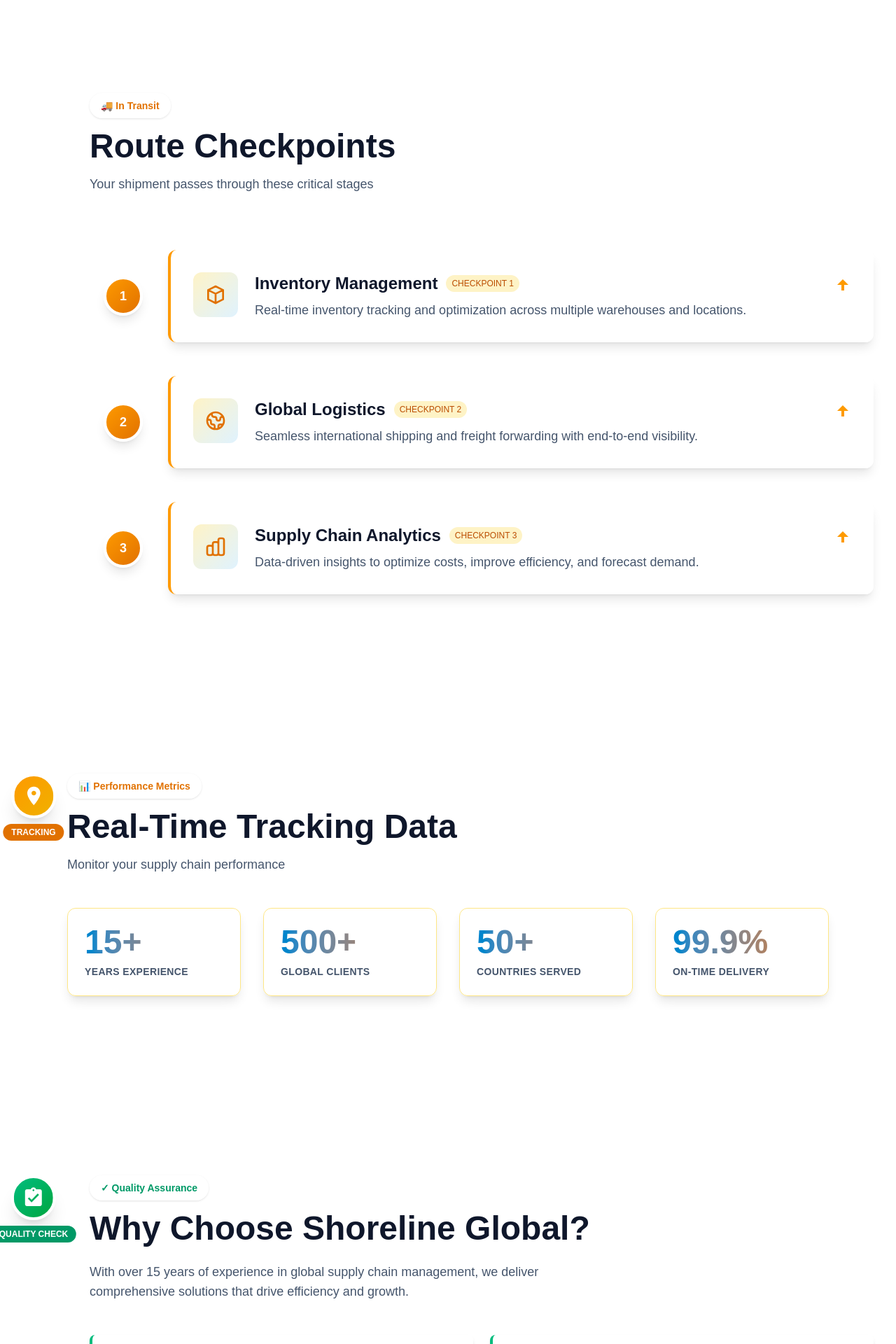
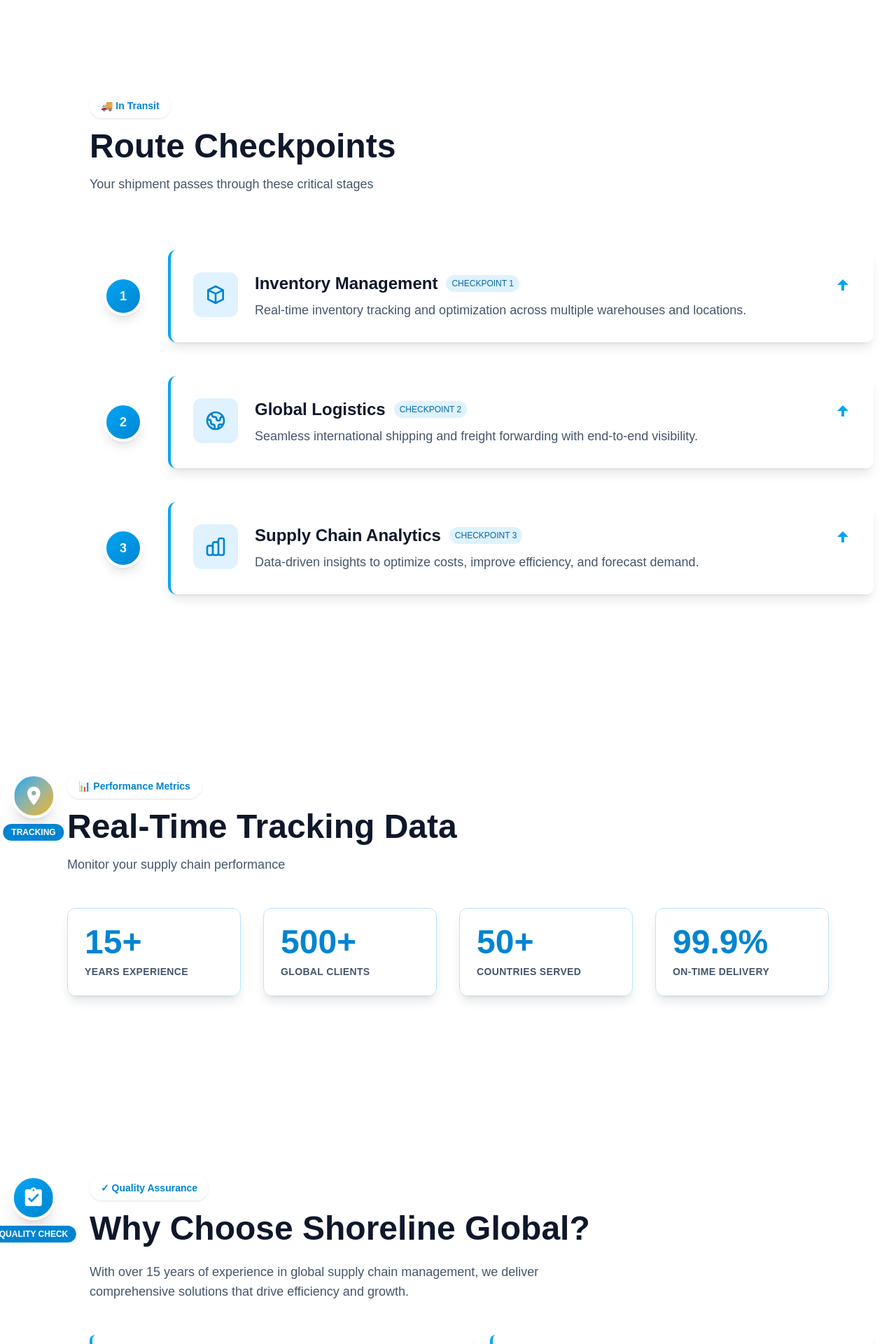
Before and after one commit to Shoreline-Global/shoreline-global, a Next.js app: page / in a window 1280 px wide. Shown: the part 860-2780 px from the top of the page at 70% size. Built offline with nearby package versions, Linux system fonts and the light colour scheme.

Commit message:
Update homepage color scheme

```diff
--- a/app/page.tsx
+++ b/app/page.tsx
@@ -50,17 +50,17 @@
   return (
     <div ref={containerRef} className="min-h-screen relative">
       {/* Seamless Background Gradient - Top to Bottom Journey */}
-      <div className="fixed inset-0 bg-gradient-to-b from-sky-50 via-blue-50 via-50% to-emerald-50 -z-10"></div>
+      <div className="fixed inset-0 bg-gradient-to-b from-sky-50 via-sky-40 via-50% to-sky-50 -z-10"></div>
 
       <Navigation />
 
       {/* Continuous Vertical Supply Chain Path - fills as you scroll */}
       <div className="fixed left-8 lg:left-12 top-0 bottom-0 w-1 hidden lg:block z-40 pointer-events-none">
         {/* Background track */}
-        <div className="absolute top-0 left-0 right-0 bottom-0 bg-gradient-to-b from-sky-200 via-amber-200 to-emerald-200 opacity-30"></div>
+        <div className="absolute top-0 left-0 right-0 bottom-0 bg-gradient-to-b from-sky-200 via-sky-200 to-sky-200 opacity-30"></div>
         {/* Animated fill */}
         <motion.div
-          className="absolute top-0 left-0 right-0 bg-gradient-to-b from-sky-500 via-blue-500 to-emerald-500 shadow-lg origin-top"
+          className="absolute top-0 left-0 right-0 bg-gradient-to-b from-sky-500 via-sky-500 to-sky-600 shadow-lg origin-top"
           style={{ height: pathHeight }}
         ></motion.div>
       </div>
@@ -151,7 +151,7 @@
             viewport={{ once: true, margin: "-100px" }}
             variants={fadeInUp}
           >
-            <span className="inline-block bg-white/80 backdrop-blur text-amber-600 px-4 py-2 rounded-full text-sm font-semibold mb-4 shadow-sm">
+            <span className="inline-block bg-white/80 backdrop-blur text-sky-600 px-4 py-2 rounded-full text-sm font-semibold mb-4 shadow-sm">
               🚚 In Transit
             </span>
             <h2 className="text-4xl lg:text-5xl font-bold text-slate-900 mb-4">Route Checkpoints</h2>
@@ -172,7 +172,7 @@
                 {/* Checkpoint Marker on Path */}
                 <div className="absolute left-8 lg:left-12 top-1/2 -translate-x-1/2 -translate-y-1/2 hidden lg:flex flex-col items-center z-50">
                   <motion.div
-                    className="w-14 h-14 rounded-full bg-gradient-to-br from-amber-500 to-amber-600 border-4 border-white shadow-lg flex items-center justify-center"
+                    className="w-14 h-14 rounded-full bg-gradient-to-br from-sky-500 to-sky-600 border-4 border-white shadow-lg flex items-center justify-center"
                     initial={{ scale: 0 }}
                     whileInView={{ scale: 1 }}
                     viewport={{ once: true }}
@@ -183,29 +183,29 @@
                 </div>
 
                 <motion.div
-                  className="bg-white/70 backdrop-blur p-8 rounded-xl shadow-lg border-l-4 border-amber-500 hover:shadow-2xl hover:bg-white/90 transition-all duration-300 ml-0 lg:ml-28"
+                  className="bg-white/70 backdrop-blur p-8 rounded-xl shadow-lg border-l-4 border-sky-500 hover:shadow-2xl hover:bg-white/90 transition-all duration-300 ml-0 lg:ml-28"
                   whileHover={{ x: 10, scale: 1.02 }}
                 >
                   <div className="flex items-start gap-6">
                     <motion.div
-                      className="w-16 h-16 bg-gradient-to-br from-amber-100 to-sky-100 rounded-xl flex items-center justify-center flex-shrink-0"
+                      className="w-16 h-16 bg-gradient-to-br from-sky-100 to-sky-100 rounded-xl flex items-center justify-center flex-shrink-0"
                       whileHover={{ rotate: 360, scale: 1.1, transition: { duration: 0.6 } }}
                     >
-                      <svg className="w-8 h-8 text-amber-600" fill="none" stroke="currentColor" viewBox="0 0 24 24">
+                      <svg className="w-8 h-8 text-sky-600" fill="none" stroke="currentColor" viewBox="0 0 24 24">
                         <path strokeLinecap="round" strokeLinejoin="round" strokeWidth={2} d={service.icon} />
                       </svg>
                     </motion.div>
                     <div className="flex-1">
                       <div className="flex items-center gap-3 mb-2">
                         <h3 className="text-2xl font-semibold text-slate-900">{service.title}</h3>
-                        <span className="text-xs bg-amber-100 text-amber-700 px-2 py-1 rounded-full">CHECKPOINT {index + 1}</span>
+                        <span className="text-xs bg-sky-100 text-sky-700 px-2 py-1 rounded-full">CHECKPOINT {index + 1}</span>
                       </div>
                       <p className="text-slate-600 text-lg">
                         {service.description}
                       </p>
                     </div>
                     <motion.div
-                      className="text-amber-500"
+                      className="text-sky-500"
                       animate={{ y: [0, 10, 0] }}
                       transition={{ duration: 1.5, repeat: Infinity }}
                     >
@@ -226,7 +226,7 @@
         {/* Tracking Checkpoint Marker */}
         <div className="absolute left-8 lg:left-12 top-32 -translate-x-1/2 hidden lg:flex flex-col items-center z-50">
           <motion.div
-            className="w-16 h-16 rounded-full bg-gradient-to-br from-amber-500 to-yellow-500 border-4 border-white shadow-xl flex items-center justify-center"
+            className="w-16 h-16 rounded-full bg-gradient-to-br from-sky-500 to-yellow-500 border-4 border-white shadow-xl flex items-center justify-center"
             initial={{ scale: 0 }}
             whileInView={{ scale: 1 }}
             viewport={{ once: true }}
@@ -236,7 +236,7 @@
               <path d="M12 2C8.13 2 5 5.13 5 9c0 5.25 7 13 7 13s7-7.75 7-13c0-3.87-3.13-7-7-7zm0 9.5c-1.38 0-2.5-1.12-2.5-2.5s1.12-2.5 2.5-2.5 2.5 1.12 2.5 2.5-1.12 2.5-2.5 2.5z"/>
             </svg>
           </motion.div>
-          <div className="mt-2 bg-amber-600 text-white text-xs font-bold px-3 py-1 rounded-full whitespace-nowrap">
+          <div className="mt-2 bg-sky-600 text-white text-xs font-bold px-3 py-1 rounded-full whitespace-nowrap">
             TRACKING
           </div>
         </div>
@@ -249,7 +249,7 @@
             viewport={{ once: true }}
             variants={fadeInUp}
           >
-            <span className="inline-block bg-white/80 backdrop-blur text-amber-600 px-4 py-2 rounded-full text-sm font-semibold mb-4 shadow-sm">
+            <span className="inline-block bg-white/80 backdrop-blur text-sky-600 px-4 py-2 rounded-full text-sm font-semibold mb-4 shadow-sm">
               📊 Performance Metrics
             </span>
             <h2 className="text-4xl lg:text-5xl font-bold text-slate-900 mb-4">Real-Time Tracking Data</h2>
@@ -268,7 +268,7 @@
                 key={index}
                 variants={staggerItem}
                 whileHover={{ scale: 1.05, y: -5, transition: { duration: 0.3 } }}
-                className="bg-white/70 backdrop-blur rounded-xl p-6 border border-amber-200 shadow-lg hover:shadow-xl hover:bg-white/90"
+                className="bg-white/70 backdrop-blur rounded-xl p-6 border border-sky-200 shadow-lg hover:shadow-xl hover:bg-white/90"
               >
                 <motion.div
                   initial={{ opacity: 0, scale: 0.5 }}
@@ -276,7 +276,7 @@
                   viewport={{ once: true }}
                   transition={{ duration: 0.5, delay: index * 0.1 }}
                 >
-                  <div className="text-5xl font-bold mb-2 bg-gradient-to-r from-sky-600 to-amber-600 bg-clip-text text-transparent">
+                  <div className="text-5xl font-bold mb-2 bg-gradient-to-r from-sky-600 to-sky-600 bg-clip-text text-transparent">
                     {stat.value}
                   </div>
                   <div className="text-slate-600 text-sm uppercase tracking-wide font-semibold">{stat.label}</div>
@@ -292,7 +292,7 @@
         {/* Quality Check Marker */}
         <div className="absolute left-8 lg:left-12 top-32 -translate-x-1/2 hidden lg:flex flex-col items-center z-50">
           <motion.div
-            className="w-16 h-16 rounded-full bg-gradient-to-br from-emerald-500 to-green-600 border-4 border-white shadow-xl flex items-center justify-center"
+            className="w-16 h-16 rounded-full bg-gradient-to-br from-sky-500 to-sky-600 border-4 border-white shadow-xl flex items-center justify-center"
             initial={{ scale: 0 }}
             whileInView={{ scale: 1 }}
             viewport={{ once: true }}
@@ -302,7 +302,7 @@
               <path d="M19 3h-4.18C14.4 1.84 13.3 1 12 1c-1.3 0-2.4.84-2.82 2H5c-1.1 0-2 .9-2 2v14c0 1.1.9 2 2 2h14c1.1 0 2-.9 2-2V5c0-1.1-.9-2-2-2zm-7 0c.55 0 1 .45 1 1s-.45 1-1 1-1-.45-1-1 .45-1 1-1zm-2 14l-4-4 1.41-1.41L10 14.17l6.59-6.59L18 9l-8 8z"/>
             </svg>
           </motion.div>
-          <div className="mt-2 bg-emerald-600 text-white text-xs font-bold px-3 py-1 rounded-full whitespace-nowrap">
+          <div className="mt-2 bg-sky-600 text-white text-xs font-bold px-3 py-1 rounded-full whitespace-nowrap">
             QUALITY CHECK
           </div>
         </div>
@@ -314,7 +314,7 @@
             viewport={{ once: true, margin: "-100px" }}
             variants={slideInLeft}
           >
-            <span className="inline-block bg-white/80 backdrop-blur text-emerald-600 px-4 py-2 rounded-full text-sm font-semibold mb-4 shadow-sm">
+            <span className="inline-block bg-white/80 backdrop-blur text-sky-600 px-4 py-2 rounded-full text-sm font-semibold mb-4 shadow-sm">
               ✓ Quality Assurance
             </span>
             <h2 className="text-4xl lg:text-5xl font-bold text-slate-900 mb-6">
@@ -334,12 +334,12 @@
               {features.map((feature, index) => (
                 <motion.li
                   key={index}
-                  className="flex items-start group bg-white/70 backdrop-blur p-5 rounded-lg border-l-4 border-emerald-500 shadow-md hover:shadow-xl hover:bg-white/90"
+                  className="flex items-start group bg-white/70 backdrop-blur p-5 rounded-lg border-l-4 border-sky-500 shadow-md hover:shadow-xl hover:bg-white/90"
                   variants={staggerItem}
                   whileHover={{ x: 10, scale: 1.02, transition: { duration: 0.3 } }}
                 >
                   <motion.div
-                    className="w-8 h-8 rounded-full bg-gradient-to-br from-emerald-500 to-green-600 flex items-center justify-center mr-3 flex-shrink-0"
+                    className="w-8 h-8 rounded-full bg-gradient-to-br from-sky-500 to-sky-700 flex items-center justify-center mr-3 flex-shrink-0"
                     whileHover={{ scale: 1.3, rotate: 360, transition: { duration: 0.5 } }}
                   >
                     <svg
@@ -351,7 +351,7 @@
                       <path strokeLinecap="round" strokeLinejoin="round" strokeWidth={3} d="M5 13l4 4L19 7" />
                     </svg>
                   </motion.div>
-                  <span className="text-slate-700 group-hover:text-emerald-600 transition-colors font-medium">{feature}</span>
+                  <span className="text-slate-700 group-hover:text-sky-600 transition-colors font-medium">{feature}</span>
                 </motion.li>
               ))}
             </motion.ul>
@@ -364,7 +364,7 @@
         {/* Destination Checkpoint Marker */}
         <div className="absolute left-8 lg:left-12 top-1/2 -translate-x-1/2 -translate-y-1/2 hidden lg:flex flex-col items-center z-50">
           <motion.div
-            className="w-20 h-20 rounded-full bg-gradient-to-br from-emerald-500 to-green-600 border-4 border-white shadow-2xl flex items-center justify-center"
+            className="w-20 h-20 rounded-full bg-gradient-to-br from-sky-500 to-sky-700 border-4 border-white shadow-2xl flex items-center justify-center"
             initial={{ scale: 0 }}
             whileInView={{ scale: 1 }}
             viewport={{ once: true }}
@@ -374,7 +374,7 @@
               <path d="M20 7l-8-4-8 4m16 0l-8 4m8-4v10l-8 4m0-10L4 7m8 4v10M4 7v10l8 4"/>
             </svg>
           </motion.div>
-          <div className="mt-2 bg-emerald-600 text-white text-xs font-bold px-3 py-1 rounded-full whitespace-nowrap">
+          <div className="mt-2 bg-sky-600 text-white text-xs font-bold px-3 py-1 rounded-full whitespace-nowrap">
             DESTINATION
           </div>
         </div>
@@ -390,7 +390,7 @@
             {[...Array(20)].map((_, i) => (
               <motion.div
                 key={i}
-                className="absolute w-2 h-2 bg-emerald-400 rounded-full"
+                className="absolute w-2 h-2 bg-sky-400 rounded-full"
                 style={{
                   left: `${Math.random() * 100}%`,
                   top: `${Math.random() * 100}%`,
@@ -423,7 +423,7 @@
             viewport={{ once: true }}
             transition={{ duration: 0.5, type: "spring" }}
           >
-            <span className="inline-block bg-white/90 backdrop-blur text-emerald-600 px-4 py-2 rounded-full text-sm font-semibold mb-4 shadow-lg">
+            <span className="inline-block bg-white/90 backdrop-blur text-sky-600 px-4 py-2 rounded-full text-sm font-semibold mb-4 shadow-lg">
               🎯 Final Stop
             </span>
           </motion.div>
@@ -441,7 +441,7 @@
           >
             <Link
               href="/contact"
-              className="bg-gradient-to-r from-emerald-500 to-green-600 text-white px-10 py-5 rounded-lg hover:from-emerald-600 hover:to-green-700 transition-all shadow-2xl hover:shadow-emerald-500/50 font-bold text-xl inline-flex items-center gap-3"
+              className="bg-gradient-to-r from-sky-500 to-sky-600 text-white px-10 py-5 rounded-lg hover:from-sky-600 hover:to-sky-700 transition-all shadow-2xl hover:shadow-sky-500/50 font-bold text-xl inline-flex items-center gap-3"
             >
               <svg className="w-6 h-6" fill="none" stroke="currentColor" strokeWidth="2.5" viewBox="0 0 24 24">
                 <path strokeLinecap="round" strokeLinejoin="round" d="M20 7l-8-4-8 4m16 0l-8 4m8-4v10l-8 4m0-10L4 7m8 4v10M4 7v10l8 4"/>
```
